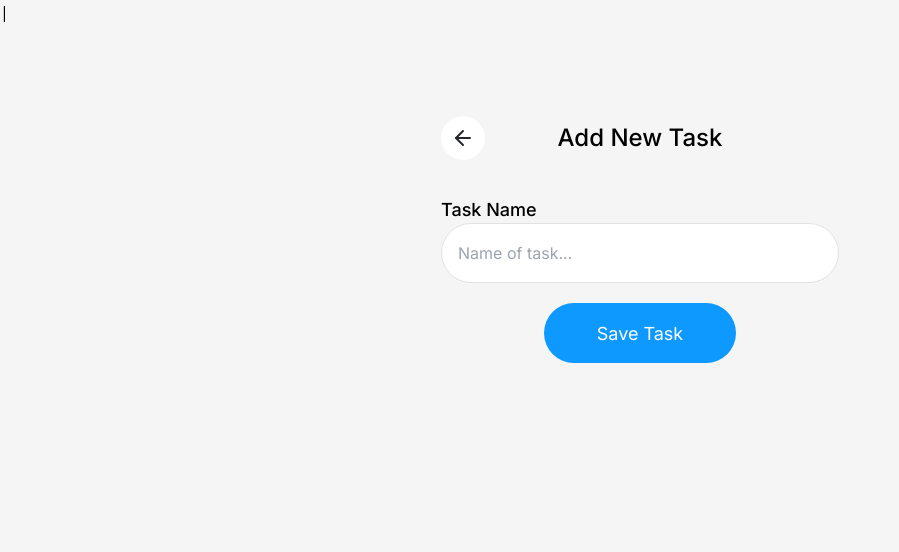
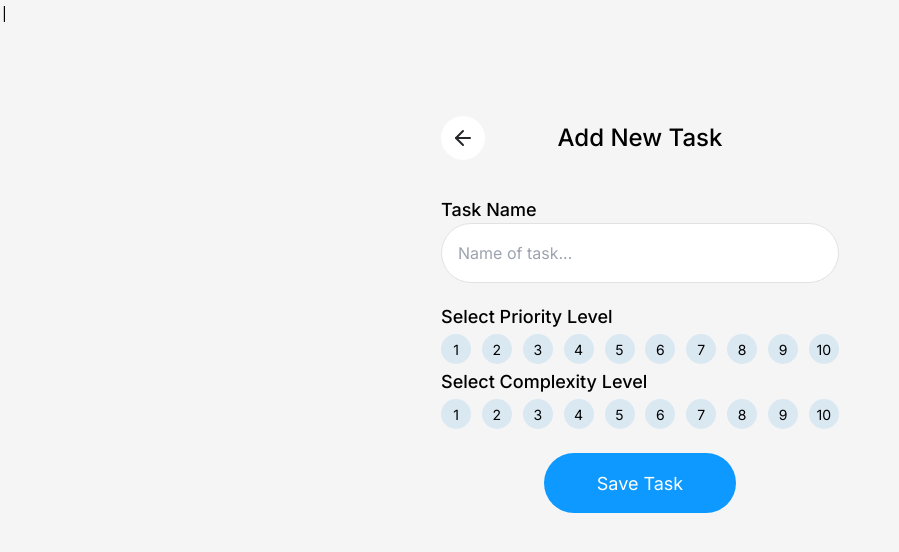
Before and after one commit to klexup/todo-app-react, a React (Vite) app: page /newTodo in a window 1280 px wide. Shown: the top 552 px of the page, without its empty margins (0-899 px from the left). Built offline with nearby package versions, Linux system fonts and the light colour scheme.

Commit message:
added priority levels

```diff
--- /dev/null
+++ b/src/components/SelectComplexityLevel.jsx
@@ -0,0 +1,87 @@
+import { useState } from "react";
+
+export default function SelectComplexityLevel() {
+  const [complexityValue, setComplexityValue] = useState(null);
+
+  return (
+    <>
+      <h2 className="text-H2 font-medium">Select Complexity Level</h2>
+      <div className="flex justify-between pb-1 pt-1">
+        <ComplexityLevelItem
+          complexityLevel={1}
+          complexityValue={complexityValue}
+          setComplexityValue={setComplexityValue}
+        />
+        <ComplexityLevelItem
+          complexityLevel={2}
+          complexityValue={complexityValue}
+          setComplexityValue={setComplexityValue}
+        />
+        <ComplexityLevelItem
+          complexityLevel={3}
+          complexityValue={complexityValue}
+          setComplexityValue={setComplexityValue}
+        />
+        <ComplexityLevelItem
+          complexityLevel={4}
+          complexityValue={complexityValue}
+          setComplexityValue={setComplexityValue}
+        />
+        <ComplexityLevelItem
+          complexityLevel={5}
+          complexityValue={complexityValue}
+          setComplexityValue={setComplexityValue}
+        />
+        <ComplexityLevelItem
+          complexityLevel={6}
+          complexityValue={complexityValue}
+          setComplexityValue={setComplexityValue}
+        />
+        <ComplexityLevelItem
+          complexityLevel={7}
+          complexityValue={complexityValue}
+          setComplexityValue={setComplexityValue}
+        />
+        <ComplexityLevelItem
+          complexityLevel={8}
+          complexityValue={complexityValue}
+          setComplexityValue={setComplexityValue}
+        />
+        <ComplexityLevelItem
+          complexityLevel={9}
+          complexityValue={complexityValue}
+          setComplexityValue={setComplexityValue}
+        />
+        <ComplexityLevelItem
+          complexityLevel={10}
+          complexityValue={complexityValue}
+          setComplexityValue={setComplexityValue}
+        />
+      </div>
+    </>
+  );
+}
+
+function ComplexityLevelItem({
+  complexityLevel,
+  complexityValue,
+  setComplexityValue,
+}) {
+  const handleClick = () => {
+    setComplexityValue(complexityLevel);
+  };
+  return (
+    <>
+      <div
+        className={`flex h-[30px] w-[30px] cursor-pointer items-center justify-center rounded-full transition-all hover:scale-110 ${
+          complexityValue === complexityLevel
+            ? "bg-PRIMARY"
+            : "bg-BLUE10PERCENT"
+        } p-1 text-RADIONUMBER`}
+        onClick={() => handleClick()}
+      >
+        {complexityLevel}
+      </div>
+    </>
+  );
+}
--- /dev/null
+++ b/src/components/SelectPriorityLevel.jsx
@@ -0,0 +1,80 @@
+import { useState } from "react";
+
+export default function SelectPriorityLevel() {
+  const [priorityValue, setPriorityValue] = useState(null);
+  return (
+    <>
+      <h2 className="text-H2 font-medium">Select Priority Level</h2>
+      <div className="flex justify-between pb-1 pt-1">
+        <PriorityLevelItem
+          priorityLevel={1}
+          priorityValue={priorityValue}
+          setPriorityValue={setPriorityValue}
+        />
+        <PriorityLevelItem
+          priorityLevel={2}
+          priorityValue={priorityValue}
+          setPriorityValue={setPriorityValue}
+        />
+        <PriorityLevelItem
+          priorityLevel={3}
+          priorityValue={priorityValue}
+          setPriorityValue={setPriorityValue}
+        />
+        <PriorityLevelItem
+          priorityLevel={4}
+          priorityValue={priorityValue}
+          setPriorityValue={setPriorityValue}
+        />
+        <PriorityLevelItem
+          priorityLevel={5}
+          priorityValue={priorityValue}
+          setPriorityValue={setPriorityValue}
+        />
+        <PriorityLevelItem
+          priorityLevel={6}
+          priorityValue={priorityValue}
+          setPriorityValue={setPriorityValue}
+        />
+        <PriorityLevelItem
+          priorityLevel={7}
+          priorityValue={priorityValue}
+          setPriorityValue={setPriorityValue}
+        />
+        <PriorityLevelItem
+          priorityLevel={8}
+          priorityValue={priorityValue}
+          setPriorityValue={setPriorityValue}
+        />
+        <PriorityLevelItem
+          priorityLevel={9}
+          priorityValue={priorityValue}
+          setPriorityValue={setPriorityValue}
+        />
+        <PriorityLevelItem
+          priorityLevel={10}
+          priorityValue={priorityValue}
+          setPriorityValue={setPriorityValue}
+        />
+      </div>
+    </>
+  );
+}
+
+function PriorityLevelItem({ priorityLevel, priorityValue, setPriorityValue }) {
+  const handleClick = () => {
+    setPriorityValue(priorityLevel);
+  };
+  return (
+    <>
+      <div
+        className={`flex h-[30px] w-[30px] cursor-pointer items-center justify-center rounded-full transition-all hover:scale-110 ${
+          priorityValue === priorityLevel ? "bg-PRIMARY" : "bg-BLUE10PERCENT"
+        } p-1 text-RADIONUMBER`}
+        onClick={() => handleClick()}
+      >
+        {priorityLevel}
+      </div>
+    </>
+  );
+}
--- a/src/components/SortRadioList.jsx
+++ b/src/components/SortRadioList.jsx
@@ -55,13 +55,14 @@ export default function SortRadioList() {
 }
 
 function RadioListItem({ label, value, sortValue, setSortValue }) {
+  const handleChange = () => {
+    setSortValue(value);
+  };
+
   return (
-    <>
     <div
       className="flex justify-between border-b-1 border-STROKE p-1"
-        onClick={() => {
-          setSortValue(value);
-        }}
+      onClick={handleChange}
     >
       {label}
       <input
@@ -69,8 +70,8 @@ function RadioListItem({ label, value, sortValue, setSortValue }) {
         name="sort"
         value={value}
         checked={sortValue === value}
+        onChange={handleChange}
       />
     </div>
-    </>
   );
 }
--- a/src/pages/MainPage.jsx
+++ b/src/pages/MainPage.jsx
@@ -58,7 +58,11 @@ export default function MainPage() {
           viewBox="0 0 36 36"
           fill="none"
           xmlns="http://www.w3.org/2000/svg"
-          className="mr-3 cursor-pointer"
+          className="mr-3 cursor-pointer transition-all hover:scale-110"
+          onClick={(e) => {
+            e.stopPropagation();
+            // will be button to activate the search
+          }}
         >
           <circle cx="18" cy="18" r="18" fill="#0D99FF" fillOpacity="0.1" />
           <path
@@ -83,7 +87,7 @@ export default function MainPage() {
       </div>
 
       <Link
-        className="flex h-[60px] w-[192px] cursor-pointer items-center justify-center rounded-full bg-PRIMARY text-PRIMARYBUTTON text-WH"
+        className="flex h-[60px] w-[192px] cursor-pointer items-center justify-center rounded-full bg-PRIMARY text-PRIMARYBUTTON text-WH transition-all hover:scale-110"
         to={"newTodo"}
       >
         <svg
--- a/src/pages/NewTodoPage.jsx
+++ b/src/pages/NewTodoPage.jsx
@@ -1,5 +1,7 @@
 import { useRef, useState } from "react";
 import { Link } from "react-router-dom";
+import SelectPriorityLevel from "../components/SelectPriorityLevel";
+import SelectComplexityLevel from "../components/SelectComplexityLevel";
 
 export default function NewTodoPage() {
   const [taskNameInputFocused, setTaskNameInputFocused] = useState(false);
@@ -8,7 +10,10 @@ export default function NewTodoPage() {
     <>
       <div className="jusi flex w-[398px] flex-col">
         <div className="relative mb-10 flex w-full items-center justify-center">
-          <Link to={"/"} className="absolute left-0 top-1/2 -translate-y-1/2">
+          <Link
+            to={"/"}
+            className="absolute left-0 top-1/2 -translate-y-1/2 transition-all hover:scale-110"
+          >
             <svg
               width="44"
               height="44"
@@ -62,7 +67,10 @@ export default function NewTodoPage() {
           />
         </div>
 
-        <div className="flex h-[60px] w-[192px] cursor-pointer items-center justify-center self-center rounded-full bg-PRIMARY text-PRIMARYBUTTON text-WH">
+        <SelectPriorityLevel />
+        <SelectComplexityLevel />
+
+        <div className="mt-5 flex h-[60px] w-[192px] cursor-pointer items-center justify-center self-center rounded-full bg-PRIMARY text-PRIMARYBUTTON text-WH transition-all hover:scale-110">
           Save Task
         </div>
       </div>
```
Lines whose indentation alone changed are shown as unchanged.
